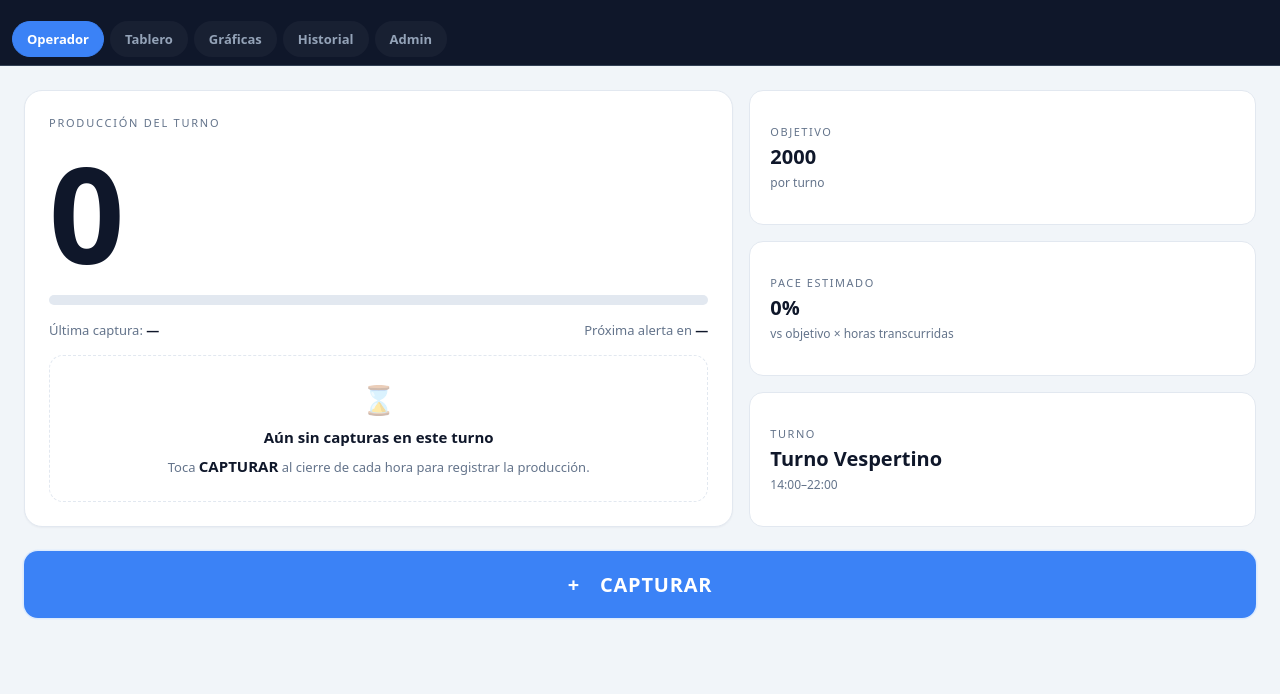
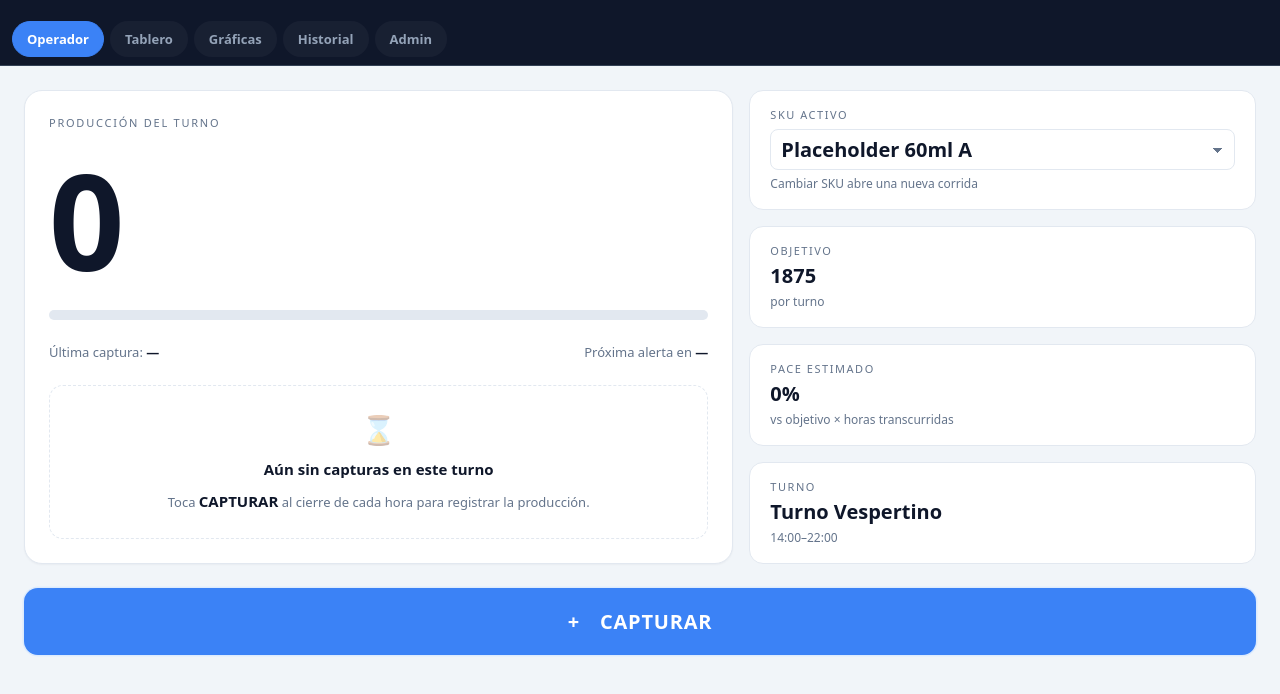
Before and after one commit to 94aemj-gif/OLE, a website built with Vite: page src/pages/index.html in a window 1280 px wide. Shown: the part 60-754 px from the top of the page. Built offline with nearby package versions, Linux system fonts and the light colour scheme; no server answers.

Commit message:
feat(operator): SKU selector + per-SKU objetivo on the landing screen (§7.1)
The landing showed a flat line×8 objetivo and exposed the SKU only inside the
capture modal. Add an "SKU activo" tile to the operator screen:
- Selecting a SKU sets the active product for capture (Change SKU = new run) and
  recomputes the screen.
- Objetivo is now per-SKU and break-adjusted: Σ hourSlotTarget over the shift's
  hour slots (shiftTargetFor), replacing line.hourly_target × 8.
- Pace uses the active SKU's standard_target_per_hour.
- Capture opens with the landing's active SKU preselected.

Co-Authored-By: Claude Opus 4.8 (1M context) <noreply@anthropic.com>

```diff
--- a/src/modules/page/operator-page.js
+++ b/src/modules/page/operator-page.js
@@ -28,22 +28,49 @@ const catalog = loadOrSeedCatalog();
 const line = catalog.lines.find((l) => l.id === LINE_PARAM) ?? catalog.lines[0];
 const timezone = catalog.plant.timezone;
 const shift = findActiveShift(new Date(), catalog.shifts, timezone) ?? catalog.shifts[0];
-const targetForShift = line.hourly_target * 8;
 const plantDay = plantDayRange(new Date(), timezone);
 const plantDayIso = plantDay.startIso;
 const plantDayEndIso = plantDay.endIso;
 const lineCtx = { line_id: line.id, shift_id: shift.id, plantDayIso };
 
-// SKUs that run on this line; operator picks the active one in the capture modal.
+// SKUs that run on this line; operator picks the active one (here and in capture).
 const lineProducts = (catalog.products ?? []).filter(
   (p) => (line.product_ids ?? []).includes(p.id) && p.active !== false
 );
+let activeProductId = lineProducts[0]?.id ?? null;
+const activeProduct = () => lineProducts.find((p) => p.id === activeProductId) ?? null;
+
+function parseHmm(hhmm) {
+  const [h, m] = String(hhmm).split(':').map(Number);
+  return h * 60 + (m || 0);
+}
+
+/** Hour-slot start labels ("HH:00") spanning the shift, overnight-aware. */
+function shiftSlots(s) {
+  const start = parseHmm(s.start);
+  const end = parseHmm(s.end);
+  const total = end > start ? end - start : 24 * 60 - start + end;
+  const slots = [];
+  for (let m = 0; m < total; m += 60) {
+    const mins = (start + m) % (24 * 60);
+    slots.push(`${String(Math.floor(mins / 60)).padStart(2, '0')}:00`);
+  }
+  return slots;
+}
+
+/** Per-SKU shift objetivo = Σ break-adjusted target over the shift's hour slots. */
+function shiftTargetFor(product) {
+  if (!product) return (line.hourly_target ?? 0) * 8; // legacy fallback
+  return shiftSlots(shift).reduce((sum, slot) => sum + hourSlotTarget(product, slot, shift.breaks ?? []), 0);
+}
 
 /** Break-adjusted target for the active SKU in the current clock hour. */
 function hourTargetFor(product) {
   if (!product) return line.hourly_target ?? 0; // fallback: legacy per-line target
   return hourSlotTarget(product, currentSlotStart(new Date(), timezone), shift.breaks ?? []);
 }
+
+let targetForShift = shiftTargetFor(activeProduct());
 
 const lineNameEl = document.getElementById('lineName');
 if (lineNameEl) lineNameEl.textContent = line.display_name;
@@ -62,6 +89,29 @@ if (counterSlot) {
 setTileText('targetTile', String(targetForShift));
 setTileText('shiftTile', shift.name ?? shift.id);
 setTileText('shiftTileSub', `${shift.start}–${shift.end}`);
+
+// SKU picker on the landing — drives objetivo, pace, and the default capture SKU.
+const skuTileSelect = /** @type {HTMLSelectElement|null} */ (
+  document.getElementById('skuTileSelect')
+);
+const skuTile = document.getElementById('skuTileSelect')?.closest('.sku-tile');
+if (skuTileSelect && lineProducts.length) {
+  for (const p of lineProducts) {
+    const opt = document.createElement('option');
+    opt.value = p.id;
+    opt.textContent = p.name ?? p.sku_code ?? p.id;
+    skuTileSelect.append(opt);
+  }
+  skuTileSelect.value = activeProductId ?? '';
+  skuTileSelect.addEventListener('change', () => {
+    activeProductId = skuTileSelect.value;
+    targetForShift = shiftTargetFor(activeProduct());
+    setTileText('targetTile', String(targetForShift));
+    refreshState();
+  });
+} else if (skuTile) {
+  skuTile.remove(); // no SKUs configured for this line
+}
 
 function setTileText(id, value) {
   const el = document.getElementById(id);
@@ -109,9 +159,10 @@ function renderPace(state) {
   const paceTile = document.getElementById('paceTile');
   if (!paceTile) return;
   const hours = hoursElapsedInShift(new Date(), shift, timezone);
+  const targetPerHour = activeProduct()?.standard_target_per_hour ?? line.hourly_target;
   const { percent } = computePace({
     actual: state.count,
-    targetPerHour: line.hourly_target,
+    targetPerHour,
     hoursElapsed: hours
   });
   paceTile.textContent = `${Math.round(percent)}%`;
@@ -157,7 +208,7 @@ captureBtn?.addEventListener('click', () => {
     plantDayEndIso,
     target: targetForShift,
     products: lineProducts,
-    product_id: lineProducts[0]?.id ?? null,
+    product_id: activeProductId,
     shift,
     hourTargetFor,
     appendAudit: async () => {},
--- a/src/pages/index.html
+++ b/src/pages/index.html
@@ -69,6 +69,11 @@
       </section>
 
       <aside class="operator-side">
+        <div class="side-tile sku-tile">
+          <span class="l">SKU activo</span>
+          <select class="v sku-tile-select" id="skuTileSelect" aria-label="SKU activo"></select>
+          <span class="sub" id="skuTileSub">Cambiar SKU abre una nueva corrida</span>
+        </div>
         <div class="side-tile">
           <span class="l">Objetivo</span>
           <span class="v" id="targetTile">—</span>
--- a/src/styles/components.css
+++ b/src/styles/components.css
@@ -450,6 +450,36 @@
 .side-tile .sub {
   font-size: 12px;
   color: var(--text-muted);
+}
+
+/* SKU picker tile on the operator landing */
+.side-tile select.sku-tile-select {
+  appearance: none;
+  -webkit-appearance: none;
+  font-size: var(--text-lg);
+  font-weight: 700;
+  color: var(--text);
+  background-color: transparent;
+  border: 1px solid var(--border);
+  border-radius: var(--radius-sm);
+  padding: 6px 32px 6px 10px;
+  margin: 2px 0;
+  font-family: inherit;
+  cursor: pointer;
+  background-image:
+    linear-gradient(45deg, transparent 50%, var(--text-muted) 50%),
+    linear-gradient(135deg, var(--text-muted) 50%, transparent 50%);
+  background-position:
+    calc(100% - 16px) 55%,
+    calc(100% - 11px) 55%;
+  background-size:
+    5px 5px,
+    5px 5px;
+  background-repeat: no-repeat;
+}
+.side-tile select.sku-tile-select:focus-visible {
+  outline: 2px solid var(--accent);
+  outline-offset: 1px;
 }
 
 .cta-stripe {
```
